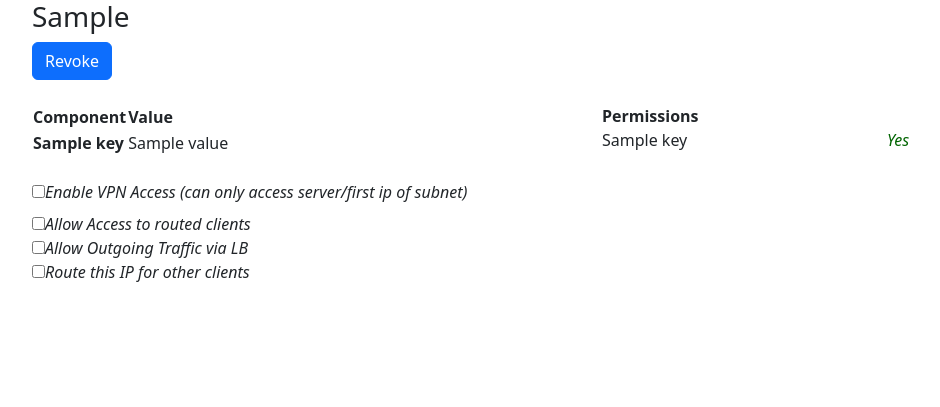
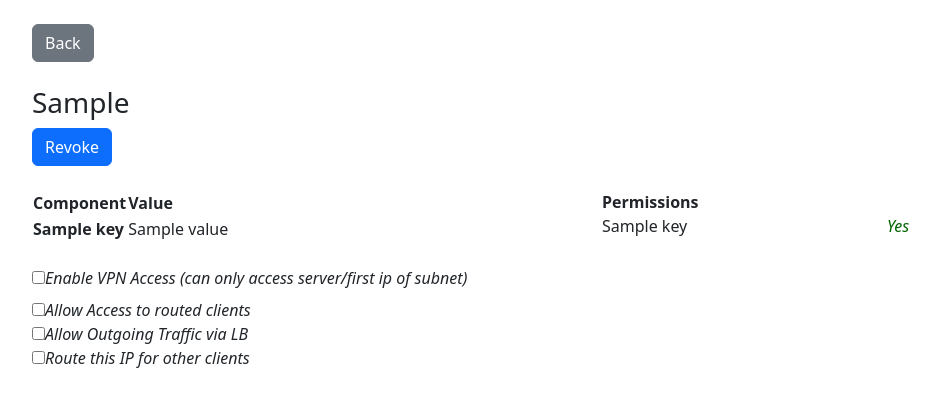
Before and after one commit to FAUSheppy/certificate-manager, a Flask app: template templates/cert_info.html in a window 1280 px wide. Shown: the top 407 px of the page, without its empty margins (50-990 px from the left). Run offline with Flask 3, Linux system fonts and the light colour scheme; the template is opened without the code that fills it: most values are stand-ins (such as "Sample title", 1, 10 or a date in 2020); some libraries are stand-ins or nearby versions.

Commit message:
feat: implement cert info back button

```diff
--- a/templates/cert_info.html
+++ b/templates/cert_info.html
@@ -24,6 +24,10 @@
 		}
 	</style>
     <div class="container">
+
+        <button class="mt-4 mb-4 btn btn-secondary" onclick="window.location.href='/'">
+            Back
+        </button>
 
     	<h3 class="cn">{{ cert.get("CN") }}</h3>
 
```
